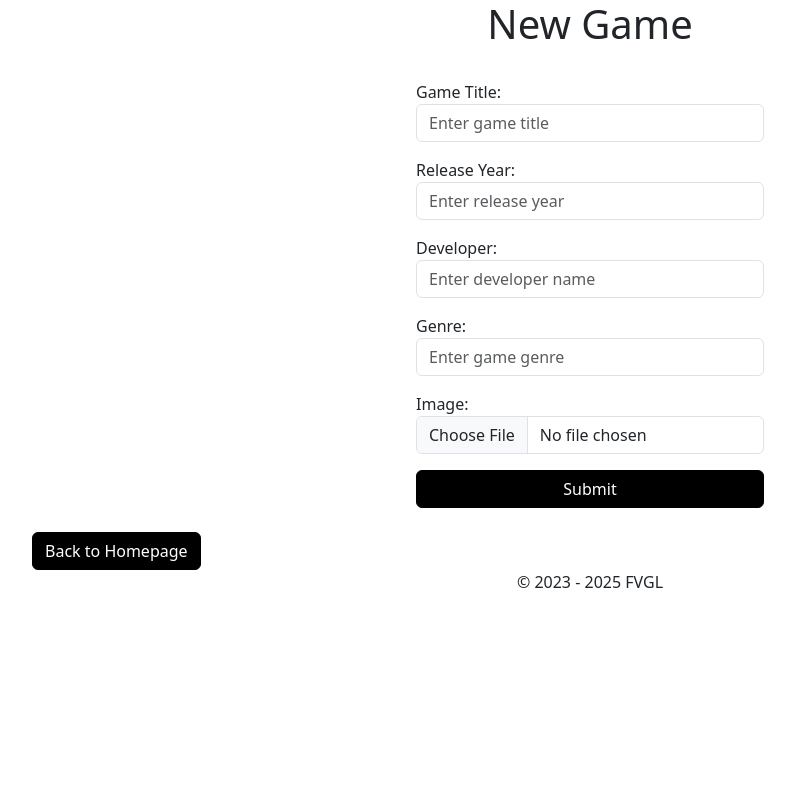
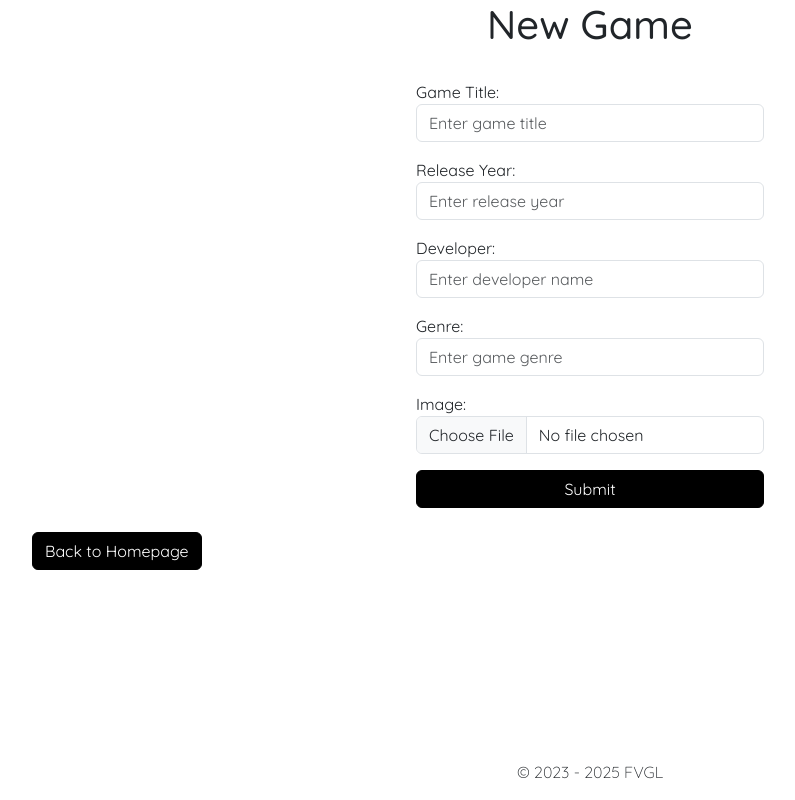
Before and after one commit to nikobatzi1990/fvgl, a React (Vite) app in the folder client/: page /submission in a window 1280 px wide. Shown: the whole page, without its empty margins (50-845 px from the left). Built offline with nearby package versions, Linux system fonts and the light colour scheme.

Commit message:
feat: add font

```diff
--- a/client/index.html
+++ b/client/index.html
@@ -12,6 +12,9 @@
     <link href="https://cdn.jsdelivr.net/npm/bootstrap@5.3.5/dist/css/bootstrap.min.css" rel="stylesheet" integrity="sha384-SgOJa3DmI69IUzQ2PVdRZhwQ+dy64/BUtbMJw1MZ8t5HZApcHrRKUc4W0kG879m7" crossorigin="anonymous">
     <link rel="stylesheet" href="https://cdn.jsdelivr.net/npm/bootstrap-icons@1.11.3/font/bootstrap-icons.min.css">
     <link href="/styles.css" rel="stylesheet">
+    <link rel="preconnect" href="https://fonts.googleapis.com">
+    <link rel="preconnect" href="https://fonts.gstatic.com" crossorigin>
+    <link href="https://fonts.googleapis.com/css2?family=Quicksand:wght@300..700&display=swap" rel="stylesheet">
   </head>
   <body>
     <div id="root"></div>
--- a/client/package.json
+++ b/client/package.json
@@ -27,7 +27,8 @@
     "build": "vite build",
     "serve": "vite preview",
     "test": "vitest",
-    "prettify": "npx prettier . --write"
+    "prettify": "npx prettier . --write",
+    "sass": "sass --watch public/styles.scss:public/styles.css"
   },
   "eslintConfig": {
     "extends": [
--- a/client/public/styles.scss
+++ b/client/public/styles.scss
@@ -11,3 +11,18 @@
     --bs-card-border-color: black;
     --bs-card-color: black;
 }
+
+* {
+    font-family: "Quicksand", sans-serif;
+    font-optical-sizing: auto;
+}
+
+header {
+    font-weight: 700;
+    font-style: normal;
+}
+
+footer {
+    font-weight: 300;
+    font-style: normal;
+}
--- a/client/src/components/Card.jsx
+++ b/client/src/components/Card.jsx
@@ -13,9 +13,15 @@
         <p className="card-text">{developer}</p>
         <p className="card-text">{year}</p>
         <p className="card-text">{genre}</p>
+        <div
+          className="btn-group d-flex"
+          role="group"
+          aria-label="delete and edit buttons"
+        >
+          <DeleteButton />
+          <EditButton />
+        </div>
       </div>
-      <DeleteButton />
-      <EditButton />
     </div>
   );
 }
--- a/client/src/components/Footer.jsx
+++ b/client/src/components/Footer.jsx
@@ -2,7 +2,7 @@
 
 function Footer() {
   return (
-    <footer className="row footer">
+    <footer className="row fixed-bottom">
       <p className="text-center">© 2023 - 2025 FVGL</p>
     </footer>
   );
```
Also changed, not shown: client/public/styles.css, 1 other file (tests, documents, lock files or other folders).
